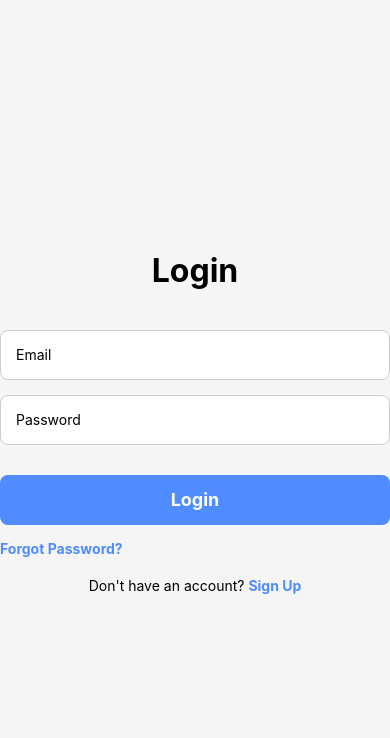
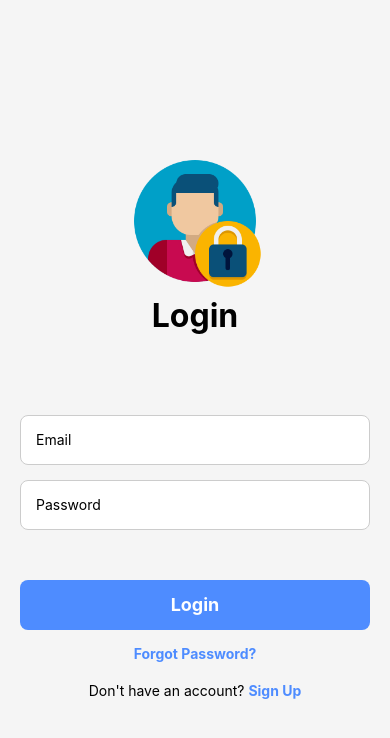
Before and after one commit to CzarinaStudio/appdev2, a React Native app in the folder react-native-layout/: screen / in a window 390 px wide. Shown: the top 738 px of the page. Built offline with nearby package versions, Linux system fonts and the light colour scheme.

Commit message:
Done with adding image

```diff
--- a/react-native-layout/App.js
+++ b/react-native-layout/App.js
@@ -1,24 +1,11 @@
 // App.js
 import { StatusBar } from 'expo-status-bar';
 import { StyleSheet, Text, View } from 'react-native';
-
-import LoginScreen from './screens/Login';
+import LoginScreen from './src/screens/Login';
 
 
 export default function App() {
   return (
-    <View style={styles.container}>
-      <Text>Open up App.js to start working on your app!</Text>
-      <StatusBar style="auto" />
-    </View>
+   <LoginScreen />
   );
 }
-
-const styles = StyleSheet.create({
-  container: {
-    flex: 1,
-    backgroundColor: '#fff',
-    alignItems: 'center',
-    justifyContent: 'center',
-  },
-});
--- a/react-native-layout/index.js
+++ b/react-native-layout/index.js
@@ -1,9 +1,7 @@
 import { registerRootComponent } from 'expo';
 
 import App from './App';
-import LoginScreen from './screens/Login';
-
 // registerRootComponent calls AppRegistry.registerComponent('main', () => App);
 // It also ensures that whether you load the app in Expo Go or in a native build,
 // the environment is set up appropriately
-registerRootComponent(LoginScreen);
+registerRootComponent(App);
--- a/react-native-layout/package.json
+++ b/react-native-layout/package.json
@@ -9,6 +9,7 @@
     "web": "expo start --web"
   },
   "dependencies": {
+    "@expo/vector-icons": "^15.0.3",
     "@react-navigation/native": "^7.1.28",
     "@react-navigation/native-stack": "^7.13.0",
     "expo": "~54.0.33",
--- a/react-native-layout/screens/Login.js
+++ /dev/null
@@ -1,96 +0,0 @@
-import React, { useState } from 'react';
-import { View, Text, TextInput, TouchableOpacity, StyleSheet, SafeAreaView } from 'react-native';
-
-export default function LoginScreen() {
-  const [email, setEmail] = useState('');
-  const [password, setPassword] = useState('');
-
-  const handleLogin = () => {
-    // Placeholder for login logic
-    console.log('Email:', email);
-    console.log('Password:', password);
-  };
-
-  return (
-    <SafeAreaView style={styles.container}>
-      <Text style={styles.title}>Login</Text>
-
-      <TextInput
-        style={styles.input}
-        placeholder="Email"
-        keyboardType="email-address"
-        value={email}
-        onChangeText={setEmail}
-      />
-
-      <TextInput
-        style={styles.input}
-        placeholder="Password"
-        secureTextEntry
-        value={password}
-        onChangeText={setPassword}
-      />
-
-      <TouchableOpacity style={styles.button} onPress={handleLogin}>
-        <Text style={styles.buttonText}>Login</Text>
-      </TouchableOpacity>
-
-      <TouchableOpacity>
-        <Text style={styles.link}>Forgot Password?</Text>
-      </TouchableOpacity>
-
-      <View style={styles.signupContainer}>
-        <Text>Don't have an account? </Text>
-        <TouchableOpacity>
-          <Text style={styles.link}>Sign Up</Text>
-        </TouchableOpacity>
-      </View>
-    </SafeAreaView>
-  );
-}
-
-const styles = StyleSheet.create({
-  container: {
-    flex: 1,
-    padding: 20,
-    justifyContent: 'center',
-    backgroundColor: '#f5f5f5',
-  },
-  title: {
-    fontSize: 32,
-    fontWeight: 'bold',
-    marginBottom: 40,
-    textAlign: 'center',
-  },
-  input: {
-    height: 50,
-    backgroundColor: '#fff',
-    paddingHorizontal: 15,
-    borderRadius: 8,
-    marginBottom: 15,
-    borderWidth: 1,
-    borderColor: '#ccc',
-  },
-  button: {
-    height: 50,
-    backgroundColor: '#4e8cff',
-    borderRadius: 8,
-    justifyContent: 'center',
-    alignItems: 'center',
-    marginVertical: 15,
-  },
-  buttonText: {
-    color: '#fff',
-    fontSize: 18,
-    fontWeight: 'bold',
-  },
-  link: {
-    color: '#4e8cff',
-    fontWeight: 'bold',
-  },
-  signupContainer: {
-    flexDirection: 'row',
-    justifyContent: 'center',
-    marginTop: 20,
-  },
-});
--- /dev/null
+++ b/react-native-layout/src/screens/Login.js
@@ -0,0 +1,105 @@
+
+import { View, Text, TextInput, Button, StyleSheet, Image, Pressable } from 'react-native';
+import { Ionicons } from '@expo/vector-icons';
+
+export default function LoginScreen() {
+  return (
+    <View style={styles.container}>
+      <View style={styles.header}>
+        <Image source={require('../assets/images/login.png')} style={styles.image} />
+        <Text style={styles.title}>Login</Text>
+      </View>
+      <View style={styles.body}>
+        <TextInput
+        style={styles.input}
+        placeholder="Email"
+        keyboardType="email-address"
+        />
+
+        <TextInput
+          style={styles.input}
+          placeholder="Password"
+          secureTextEntry
+        />
+      </View>
+      <View style={styles.footer}>
+        <Pressable style={styles.button}>
+          <Text style={styles.buttonText}>Login</Text>
+        </Pressable>
+        <View>
+          <Text style={styles.link}>Forgot Password?</Text>
+        </View>
+
+        <View style={styles.signupContainer}>
+          <Text>Don't have an account? </Text>
+          <View>
+            <Text style={styles.link}>Sign Up</Text>
+          </View>
+        </View>
+      </View>
+    </View>
+  );
+}
+
+const styles = StyleSheet.create({
+  container: {
+    flex: 1,
+    padding: 20,
+    justifyContent: 'center',
+    backgroundColor: '#f5f5f5',
+  },
+  header: {
+    alignItems: 'center',
+    justifyContent: 'center',
+    marginBottom: 40,
+  },
+  body: {
+    marginBottom: 20,
+  },
+  footer: {
+    alignItems: 'center',
+    width: '100%',
+  },
+  title: {
+    fontSize: 32,
+    fontWeight: 'bold',
+    marginBottom: 40,
+    textAlign: 'center',
+  },
+  image: {
+    width: 150,
+    height: 150,
+  },
+  input: {
+    height: 50,
+    backgroundColor: '#fff',
+    paddingHorizontal: 15,
+    borderRadius: 8,
+    marginBottom: 15,
+    borderWidth: 1,
+    borderColor: '#ccc',
+  },
+  button: {
+    height: 50,
+    backgroundColor: '#4e8cff',
+    borderRadius: 8,
+    justifyContent: 'center',
+    alignItems: 'center',
+    marginVertical: 15,
+    width: '100%',
+  },
+  buttonText: {
+    color: '#fff',
+    fontSize: 18,
+    fontWeight: 'bold',
+  },
+  link: {
+    color: '#4e8cff',
+    fontWeight: 'bold',
+  },
+  signupContainer: {
+    flexDirection: 'row',
+    justifyContent: 'center',
+    marginTop: 20,
+  },
+});
```
Also changed, not shown: react-native-layout/src/screens/Signup.js (renamed from react-native-layout/screens/Signup.js, +0 -15 lines), react-native-layout/src/assets/images/login.png (added), 1 other file (tests, documents, lock files or other folders).
